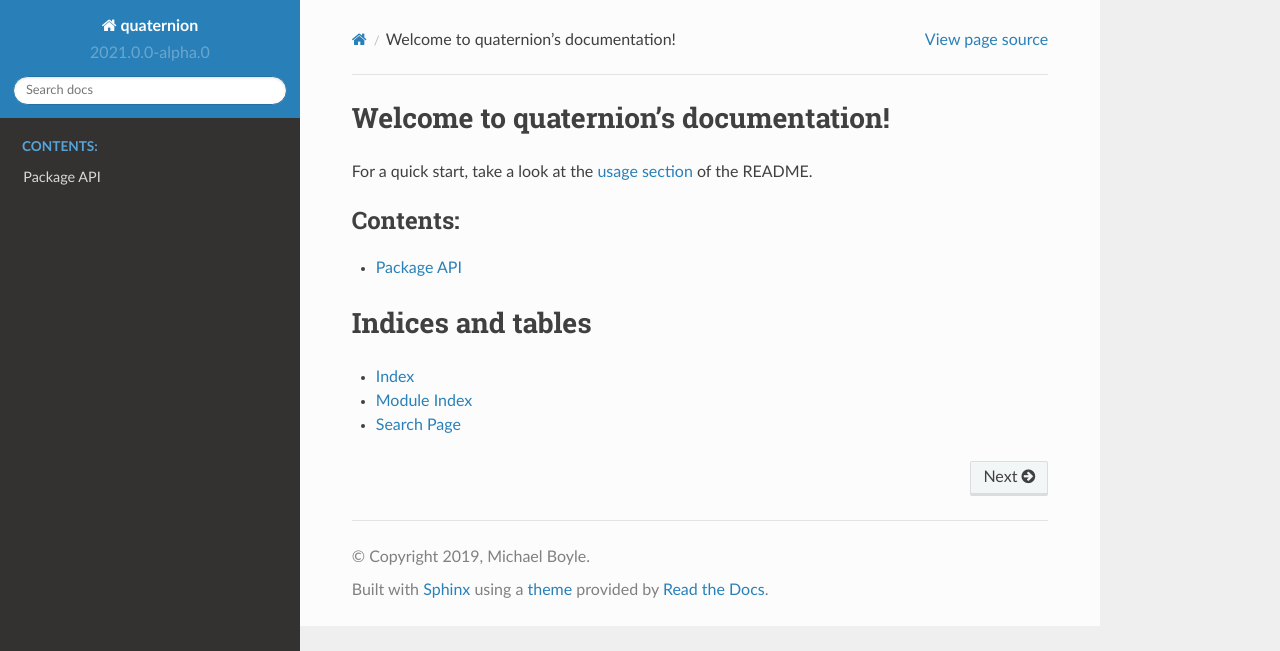
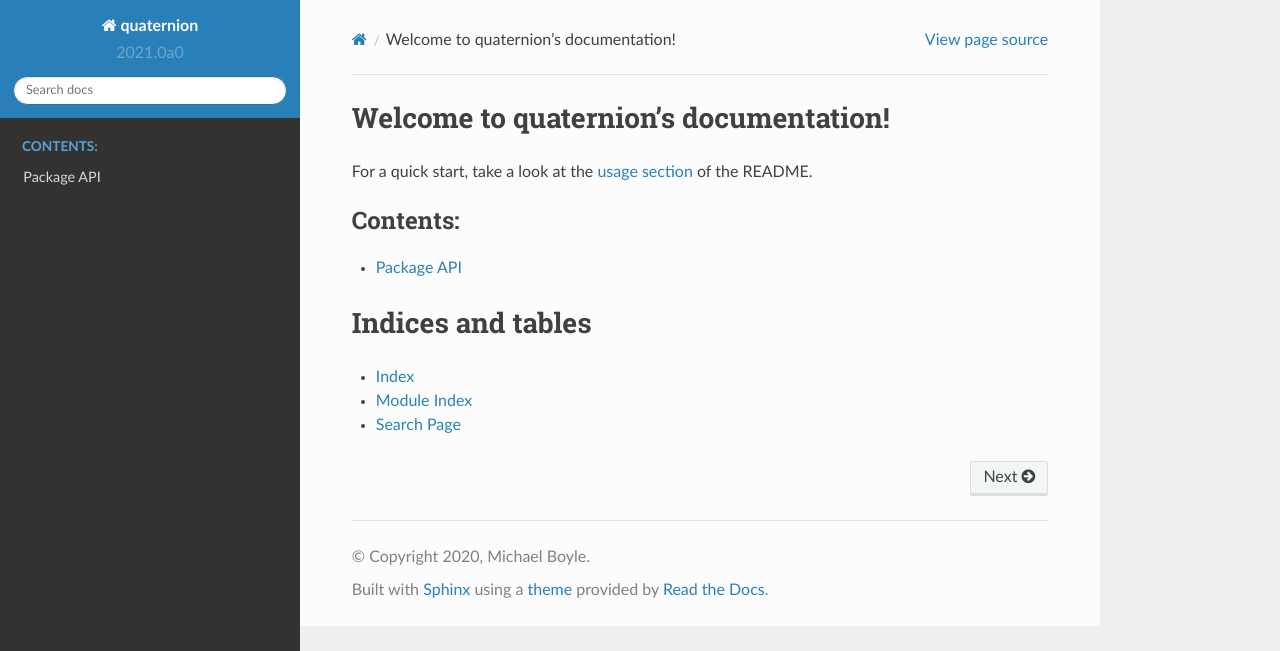
Before and after one commit to moble/quaternion, a Sphinx documentation site: the page built from docs/index.rst, in a window 1280 px wide. Shown: the top 651 px of the page. Built offline with Sphinx 7.4.7 and the Read the Docs theme 2.0.0, drawn with Linux system fonts in a browser that asks for light colours; the version number is read from the project's files by our own code; some of the changed lines change nothing that is shown.

Commit message:
Explicitly include version via rever

```diff
--- a/docs/conf.py
+++ b/docs/conf.py
@@ -22,20 +22,14 @@ from recommonmark.parser import CommonMarkParser
 
 # -- Project information -----------------------------------------------------
 
-try:
-    from importlib.metadata import version
-    quat_version = version('quaternion')
-except:
-    import quaternion.__version__ as quat_version
-
 project = 'quaternion'
-copyright = '2019, Michael Boyle'
+copyright = '2020, Michael Boyle'
 author = 'Michael Boyle'
 
 # The short X.Y version
-version = quat_version.__version__
+version = "2021.0a0"
 # The full version, including alpha/beta/rc tags
-release = version
+release = "2021.0.0-alpha.0"
 
 
 # -- General configuration ---------------------------------------------------
```
